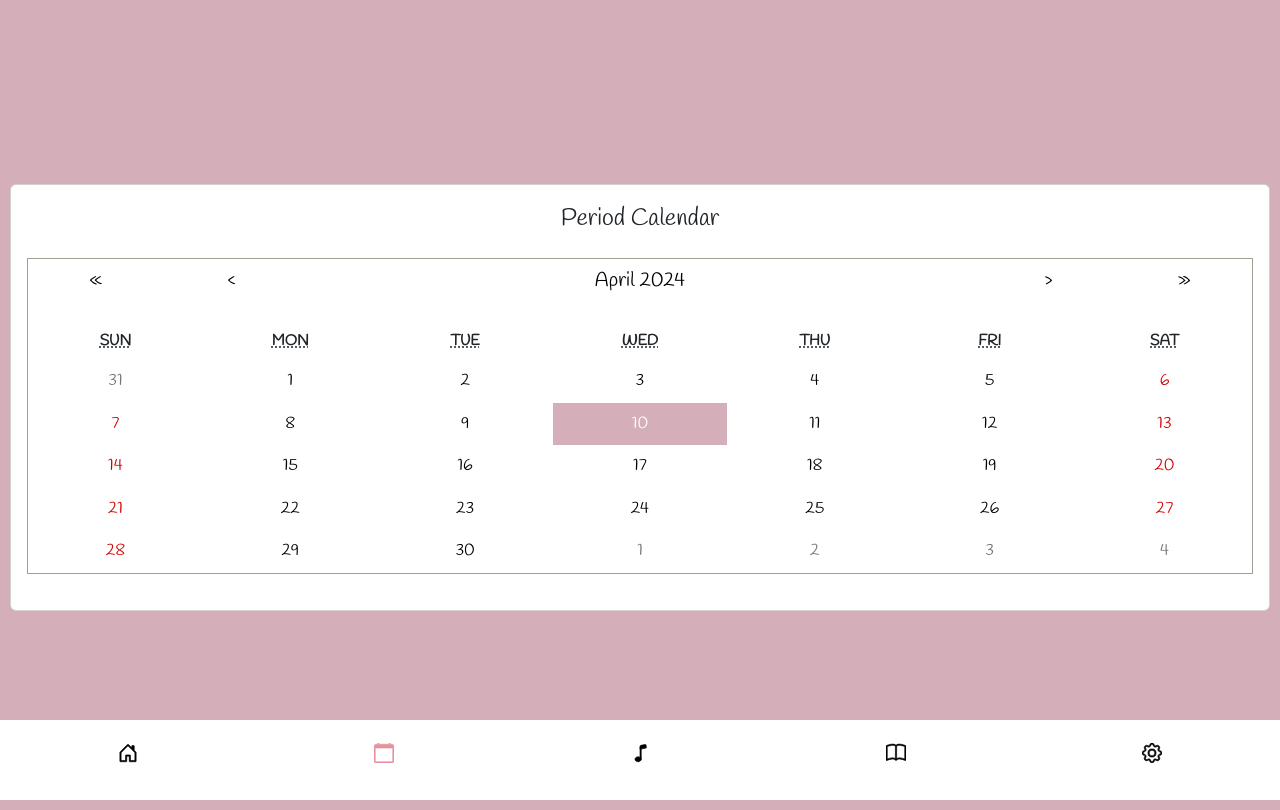
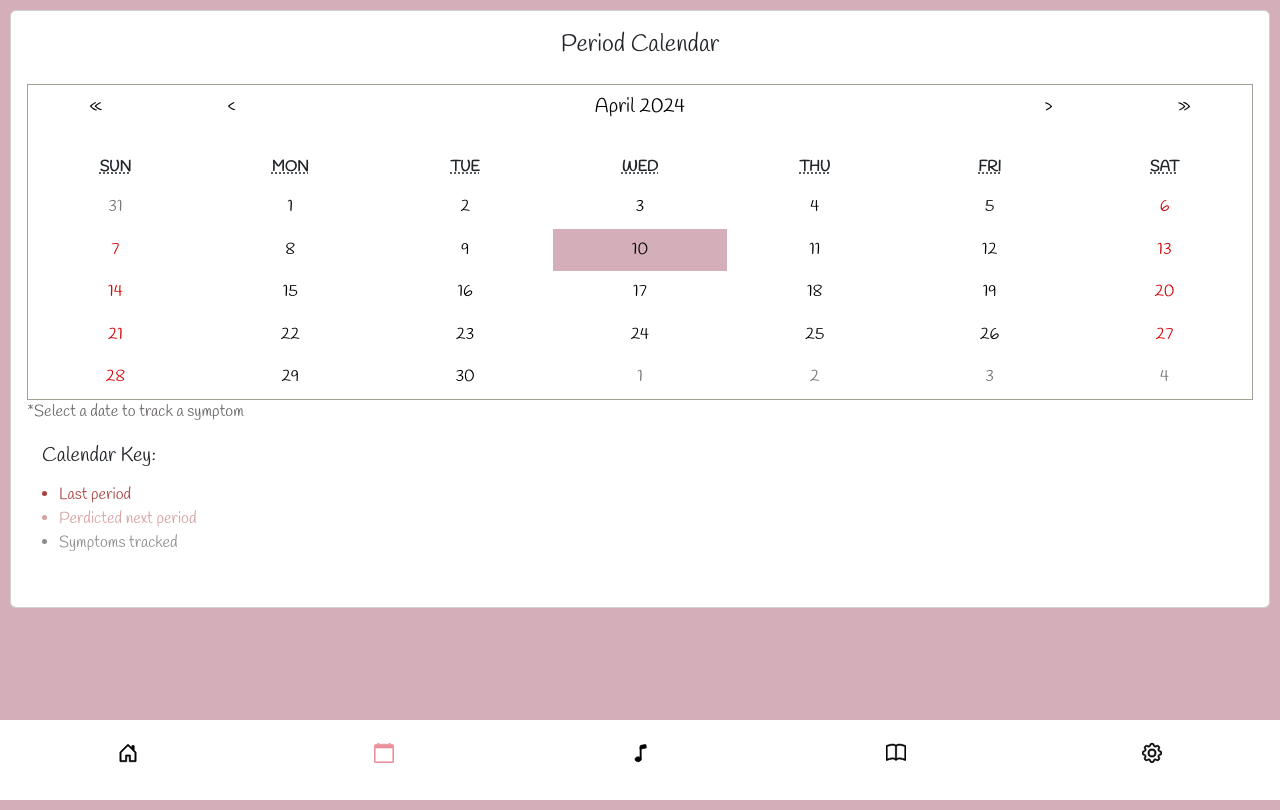
Before and after one commit to paceuniversity/team3spring2024, a React (Create React App) app in the folder moonflo/: page /calendar in a window 1280 px wide. Built offline with nearby package versions, Linux system fonts and the light colour scheme.

Commit message:
display symptoms on period calendar and added calendar key

```diff
--- a/moonflo/src/Calendar.css
+++ b/moonflo/src/Calendar.css
@@ -1,6 +1,11 @@
 body{
   font-family: 'Handlee';
   background-color: #D4AFB9;
+}
+.react-calendar__tile--active{
+  background-color: transparent;
+  border-radius:0;
+  color:black;
 }
 
 /* Style for the container */
@@ -45,7 +50,11 @@ body{
   margin: 10px;
   padding-top: 20px;
   padding-bottom: 20px;
-  margin-top: 0px;
+}
+.tracked-symptom {
+  background-color: rgb(196, 193, 193);
+  border: 1px solid lightgray;
+  border-radius: 0;
 }
 
 .predicted-period{
@@ -90,8 +99,7 @@ body{
   font-size: 2.5vh;
 }
 
-.react-calendar__tile--now,
-.react-calendar__tile--active {
+.react-calendar__tile--now {
   background-color: #D4AFB9;
   border-radius: 0;
 }
@@ -147,3 +155,23 @@ body{
   background-color: #d8dcde;
   color:black;
 }
+.calendar-key{
+  margin-top: 0;
+  margin-bottom: 0px;
+}
+.calendar-key-last{
+  color:#a74242;
+}
+.calendar-key-next{
+  color:#d5a0a0;
+}
+.calendar-key-tracked{
+  color:rgb(142, 140, 140);
+}
+.caption{
+  color:rgb(104, 100, 100);
+  margin-bottom: 5px;
+}
+.calendar-key-list{
+  margin-top: 0px;
+}
--- a/moonflo/src/components/Symptoms.js
+++ b/moonflo/src/components/Symptoms.js
@@ -63,7 +63,7 @@ const SymptomTracker = ({ selectedDate, onClose }) => {
             className={`Energy ${selectedSymptoms.includes('Energy') ? 'selected' : ''}`}
             onClick={() => handleSymptomSelect('Energy')}
           >
-            <BsLightning size={iconSize} /> <br />Energy
+            <BsLightning size={iconSize} /> <br />Energetic
           </Button>
           <Button
             className={`Moody ${selectedSymptoms.includes('Moody') ? 'selected' : ''}`}
--- a/moonflo/src/pages/calendar.js
+++ b/moonflo/src/pages/calendar.js
@@ -16,6 +16,7 @@ const PeriodCalendar = () => {
   const [selectedDate, setSelectedDate] = useState(null); // Track the selected date
   const [showSymptomTracker, setShowSymptomTracker] = useState(false); // Track whether to show symptom tracker
   const [currentPhase, setCurrentPhase] = useState('');
+  const [trackedSymptomDates, setTrackedSymptomDates] = useState([]); // Store dates where symptoms are tracked
   const location = useLocation();
   const currentUser = auth.currentUser; // Get the current authenticated user
 
@@ -79,10 +80,24 @@ const PeriodCalendar = () => {
       }).catch((error) => {
         console.error("Error getting data:", error);
       });
+
+      const symptomDatesRef = ref(database, `users/${currentUser.uid}/symptoms`);
+      get(symptomDatesRef).then((snapshot) => {
+        if (snapshot.exists()) {
+          const symptomDates = Object.keys(snapshot.val());
+          setTrackedSymptomDates(symptomDates);
+        }
+      }).catch((error) => {
+        console.error("Error getting symptom dates:", error);
+      });
     }
   }, [location, currentUser]);
 
+  // Define tileClassName function
   const tileClassName = ({ date }) => {
+    if (trackedSymptomDates.includes(date.toDateString())) {
+      return 'tracked-symptom';
+    }
     if (predictedPeriodDates.find((d) => d.toDateString() === date.toDateString())) {
       return 'predicted-period';
     }
@@ -109,13 +124,26 @@ const PeriodCalendar = () => {
   };
 
   return (
-    <div className='parent-calender-container'>
+    <div className='parent-calendar-container'>
       <Card className='calendar'>
         <Card.Title className='title'>Period Calendar</Card.Title>
         <Card.Body>
           <div className="calendar-container">
-            <Calendar onChange={setDate} value={date} tileClassName={tileClassName} calendarType='US' onClickDay={handleDateClick} />
+            <Calendar
+              onChange={setDate}
+              value={date}
+              tileClassName={tileClassName}
+              calendarType='US'
+              onClickDay={handleDateClick}
+            />
           </div>
+          <p className="caption">*Select a date to track a symptom</p>
+          <h5 className='calendar-key'>Calendar Key:</h5>
+          <ul className='calendar-key-list'>
+            <li className='calendar-key-last'>Last period</li>
+            <li className='calendar-key-next'>Perdicted next period</li>
+            <li className='calendar-key-tracked'>Symptoms tracked</li>
+          </ul>
           {currentPhase && (
             <div className="current-phase">
               <p>You're currently in this phase. <a href="/cycleinfo">Learn more about your cycle</a></p>
```
